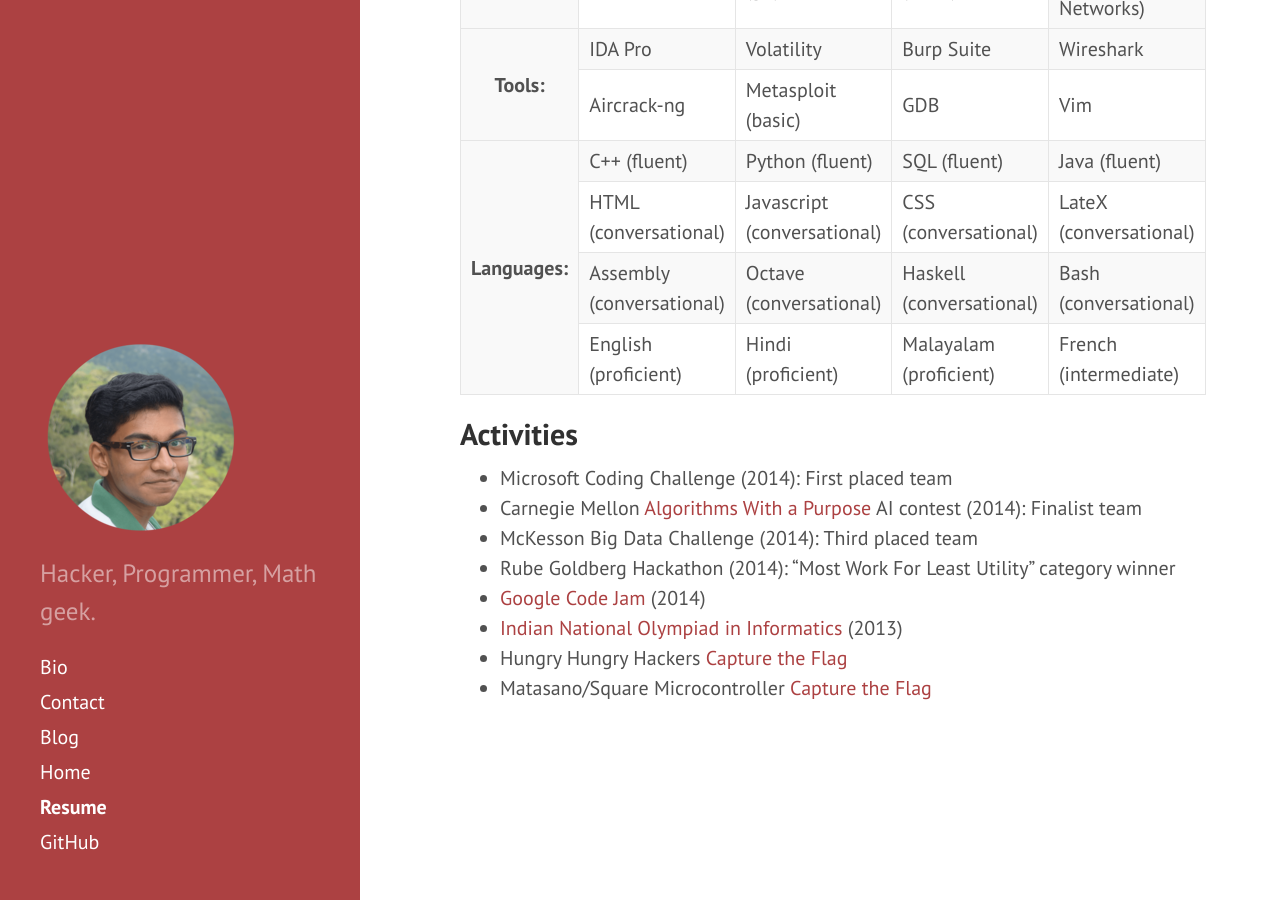
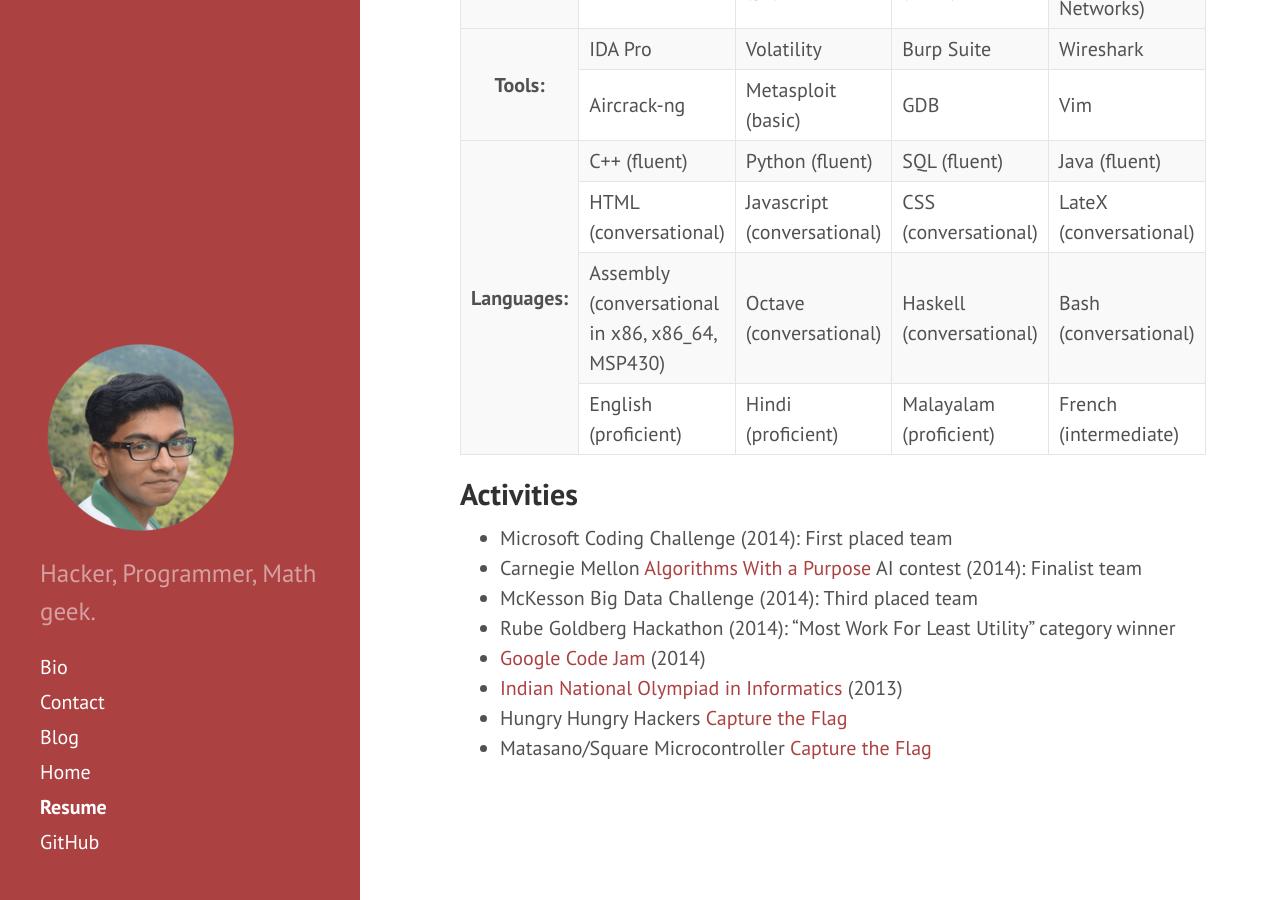
Before and after one commit to magebeans/blog, a Jekyll site: the page built from resume.md, in a window 1280 px wide and 900 px high, scrolled down 892 px. Built offline with Jekyll 4.4.1, drawn with Linux system fonts in a browser that asks for light colours.

Commit message:
Changed assembly

```diff
--- a/resume.md
+++ b/resume.md
@@ -67,7 +67,7 @@ Skills
         <td>LateX (conversational)</td>
     </tr>
     <tr>
-        <td>Assembly (conversational)</td>
+        <td>Assembly (conversational in x86, x86_64, MSP430)</td>
         <td>Octave (conversational)</td>
         <td>Haskell (conversational)</td>
         <td>Bash (conversational)</td>
```
